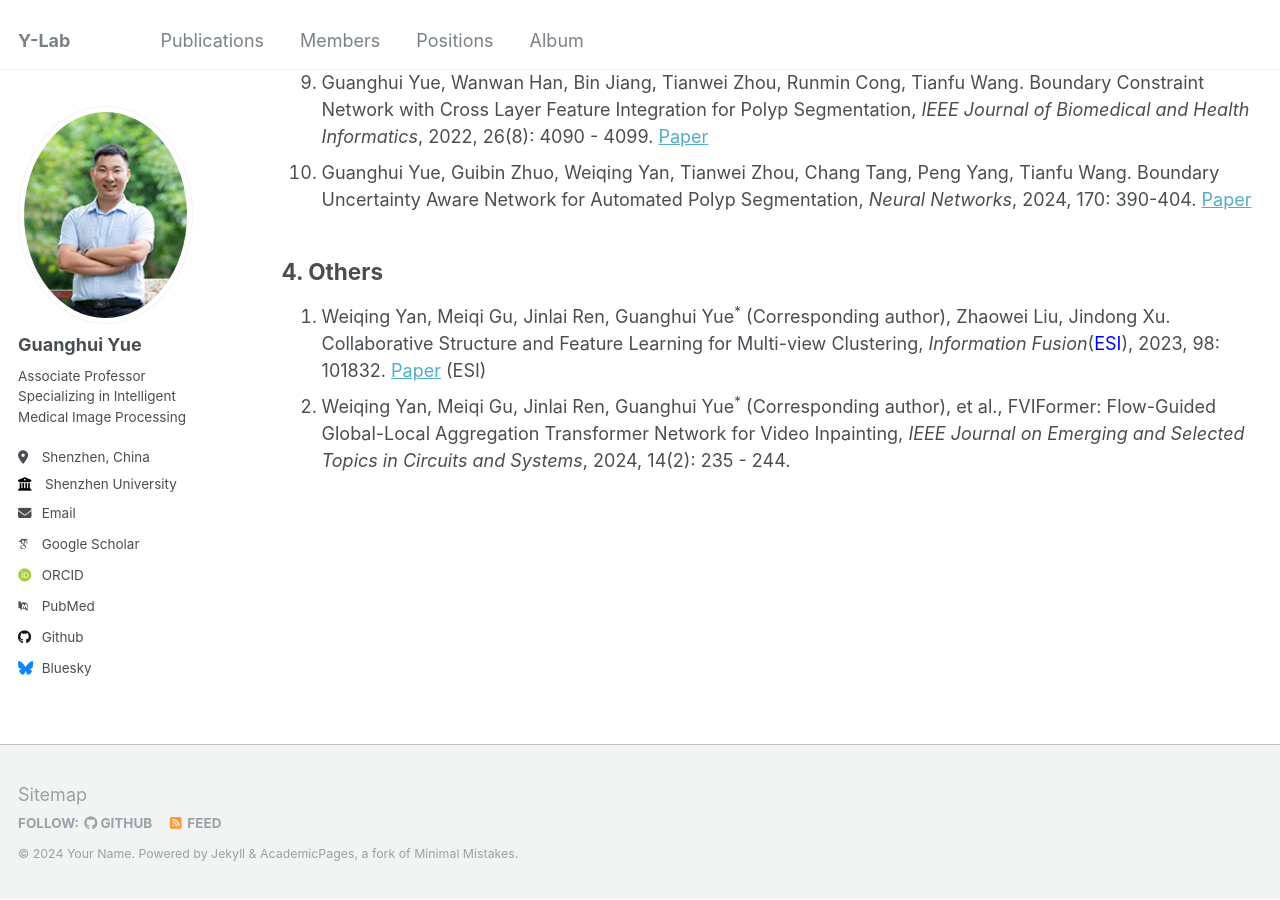
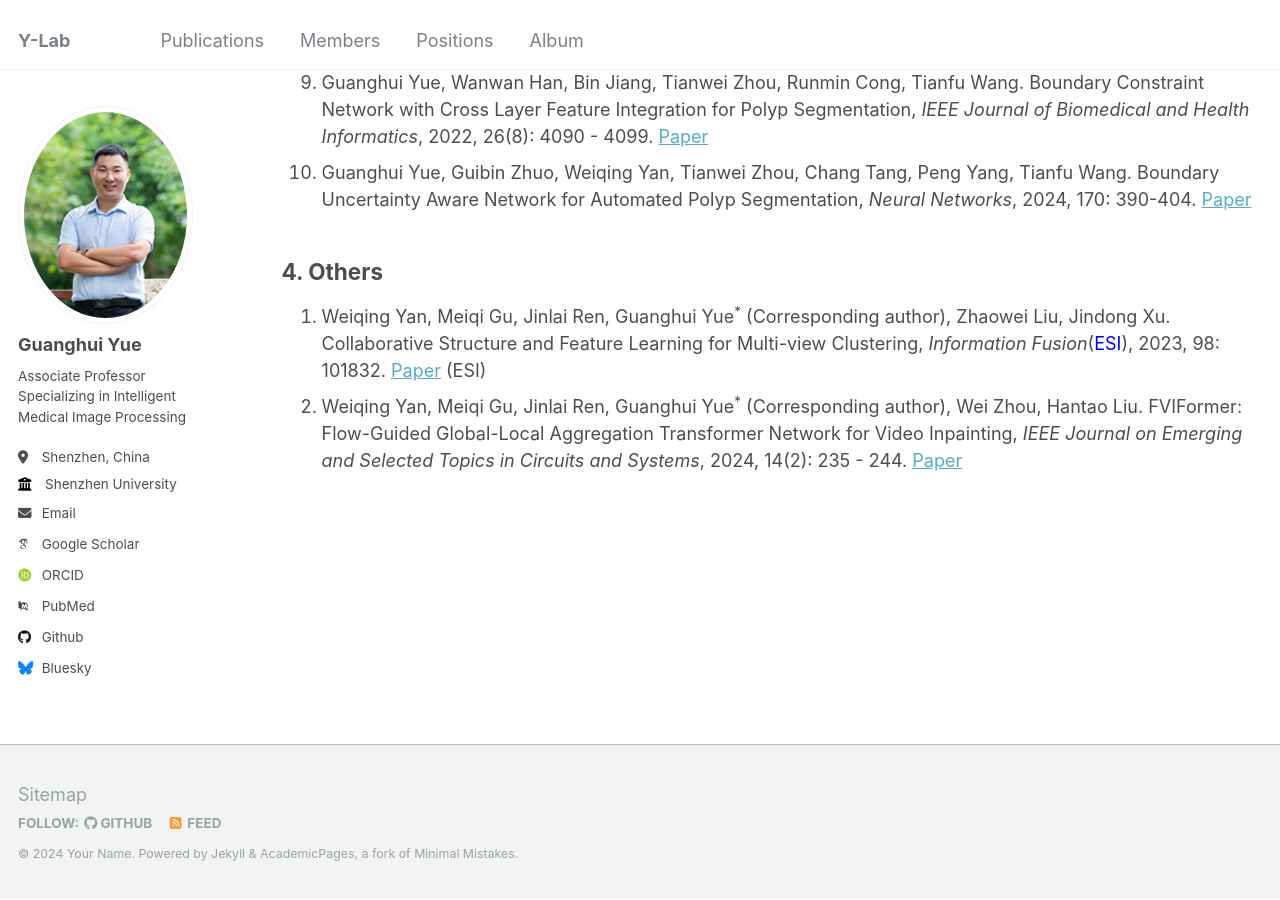
Before and after one commit to Guanghui-Yue/Guanghui-Yue.github.io, a Jekyll site: the page built from _pages/publication.md, in a window 1280 px wide and 900 px high, scrolled down 2999 px. Built offline with Jekyll 4.4.1, drawn with Linux system fonts in a browser that asks for light colours; some web fonts are replaced.

Commit message:
Update publication.md

```diff
--- a/_pages/publication.md
+++ b/_pages/publication.md
@@ -48,4 +48,4 @@ author_profile: true
 
 ## 4. Others
 1. Weiqing Yan, Meiqi Gu, Jinlai Ren, Guanghui Yue<sup>*</sup> (Corresponding author), Zhaowei Liu, Jindong Xu. Collaborative Structure and Feature Learning for Multi-view Clustering, <em>Information Fusion</em>(<span style="color:blue;">ESI</span>), 2023, 98: 101832. [Paper](https://www.sciencedirect.com/science/article/pii/S1566253523001483) (ESI)
-2. Weiqing Yan, Meiqi Gu, Jinlai Ren, Guanghui Yue<sup>*</sup> (Corresponding author), et al., FVIFormer: Flow-Guided Global-Local Aggregation Transformer Network for Video Inpainting, <em>IEEE Journal on Emerging and Selected Topics in Circuits and Systems</em>, 2024, 14(2): 235 - 244.
+2. Weiqing Yan, Meiqi Gu, Jinlai Ren, Guanghui Yue<sup>*</sup> (Corresponding author), Wei Zhou, Hantao Liu. FVIFormer: Flow-Guided Global-Local Aggregation Transformer Network for Video Inpainting, <em>IEEE Journal on Emerging and Selected Topics in Circuits and Systems</em>, 2024, 14(2): 235 - 244. [Paper](https://ieeexplore.ieee.org/abstract/document/10508737/)
```
